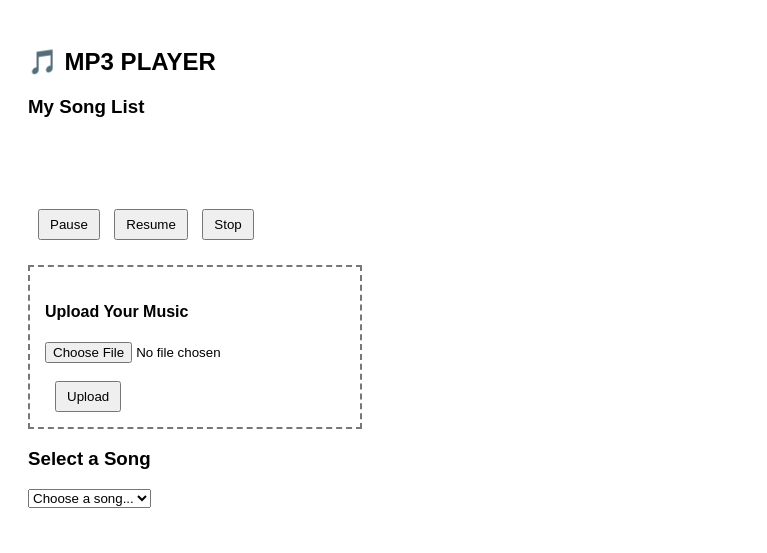
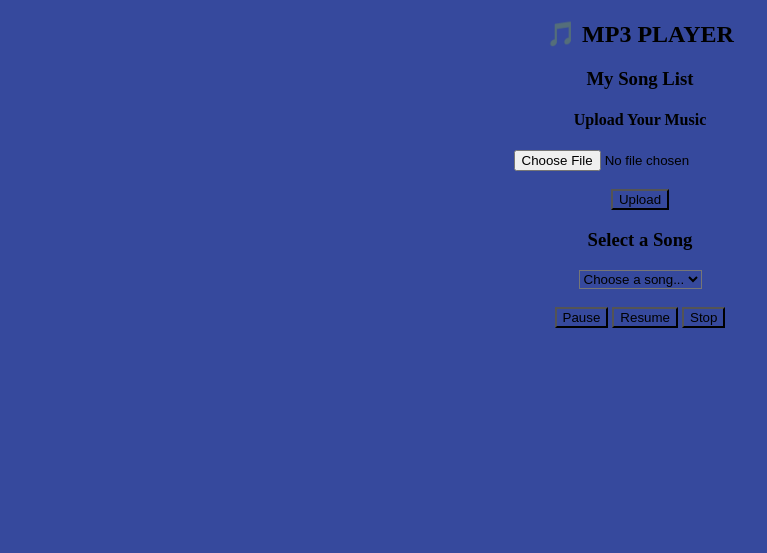
Before and after one commit to Avinaash-02/Gustify_beta, a Flask app: page / in a window 1280 px wide. Shown: the top 553 px of the page, without its empty margins (0-767 px from the left). Run offline with Flask 3, Linux system fonts and the light colour scheme.

Commit message:
Pushed change

```diff
--- /dev/null
+++ b/static/style.css
@@ -0,0 +1,3 @@
+* {
+    background: rgb(54, 73, 157);
+}
--- a/templates/index.html
+++ b/templates/index.html
@@ -3,52 +3,23 @@
 
 <head>
     <title>Simple MP3 Player</title>
-    <style>
-        body {
-            font-family: Arial;
-            padding: 20px;
-        }
+    <link rel="stylesheet" href="{{ url_for('static', filename='style.css') }}">
 
-        .song {
-            margin: 8px 0;
-        }
-
-        button {
-            padding: 6px 10px;
-            margin-left: 10px;
-        }
-
-        .upload-box {
-            margin-top: 25px;
-            padding: 15px;
-            border: 2px dashed #777;
-            width: 300px;
-        }
-    </style>
 </head>
 
 <body>
-
+    <center>
         <h2>🎵 MP3 PLAYER</h2>
 
         <h3>My Song List</h3>
 
-    {% for song in songs %}
+        <!-- {% for song in songs %} Jinja
         <div class="song">
             {{ loop.index }}. {{ song }}
             <button onclick="playSong('{{ song }}')">Play</button>
         </div>
-    {% endfor %}
+        {% endfor %} -->
 
-    <br><br>
-
-    <audio id="player" controls style="width:100%; display:none;"></audio>
-
-    <br><br>
-
-    <button onclick="sendCommand('P')">Pause</button>
-    <button onclick="sendCommand('R')">Resume</button>
-    <button onclick="sendCommand('S')">Stop</button>
 
         <!-- UPLOAD SECTION -->
         <div class="upload-box">
@@ -73,6 +44,9 @@
         <br><br>
 
         <audio id="player" controls style="width:100%; display:none;"></audio>
+        <button onclick="sendCommand('P')">Pause</button>
+        <button onclick="sendCommand('R')">Resume</button>
+        <button onclick="sendCommand('S')">Stop</button>
 
 
         <script>
```
Lines whose indentation alone changed are shown as unchanged.
